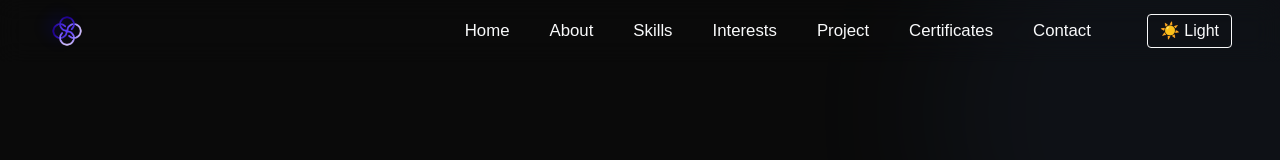
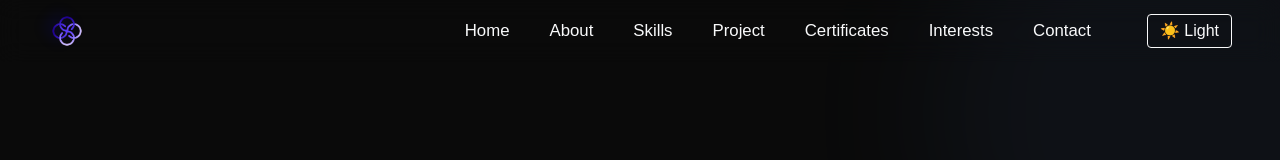
Before and after one commit to yaksokk/samuel-untu-portfolio, a React (Vite) app: page / in a window 1280 px wide. Shown: the top 160 px of the page. Built offline with nearby package versions, Linux system fonts and the light colour scheme.

Commit message:
refactor: move Interests section after Certificate

```diff
--- a/src/components/layout/navbar/navbar.jsx
+++ b/src/components/layout/navbar/navbar.jsx
@@ -24,9 +24,9 @@ const navItems = [
     { label: "Home", href: "#hero" },
     { label: "About", href: "#about" },
     { label: "Skills", href: "#skill" },
-    { label: "Interests", href: "#interests" },
     { label: "Project", href: "#project" },
     { label: "Certificates", href: "#certificate" },
+    { label: "Interests", href: "#interests" },
     { label: "Contact", href: "#contact" },
 ];
 
--- a/src/pages/public/home/Home.jsx
+++ b/src/pages/public/home/Home.jsx
@@ -6,9 +6,9 @@ function Home() {
       <Hero />
       <About />
       <Skill />
-      <Interest />
       <Project />
       <Certificate />
+      <Interest />
       <Contact />
     </>
   );
```
